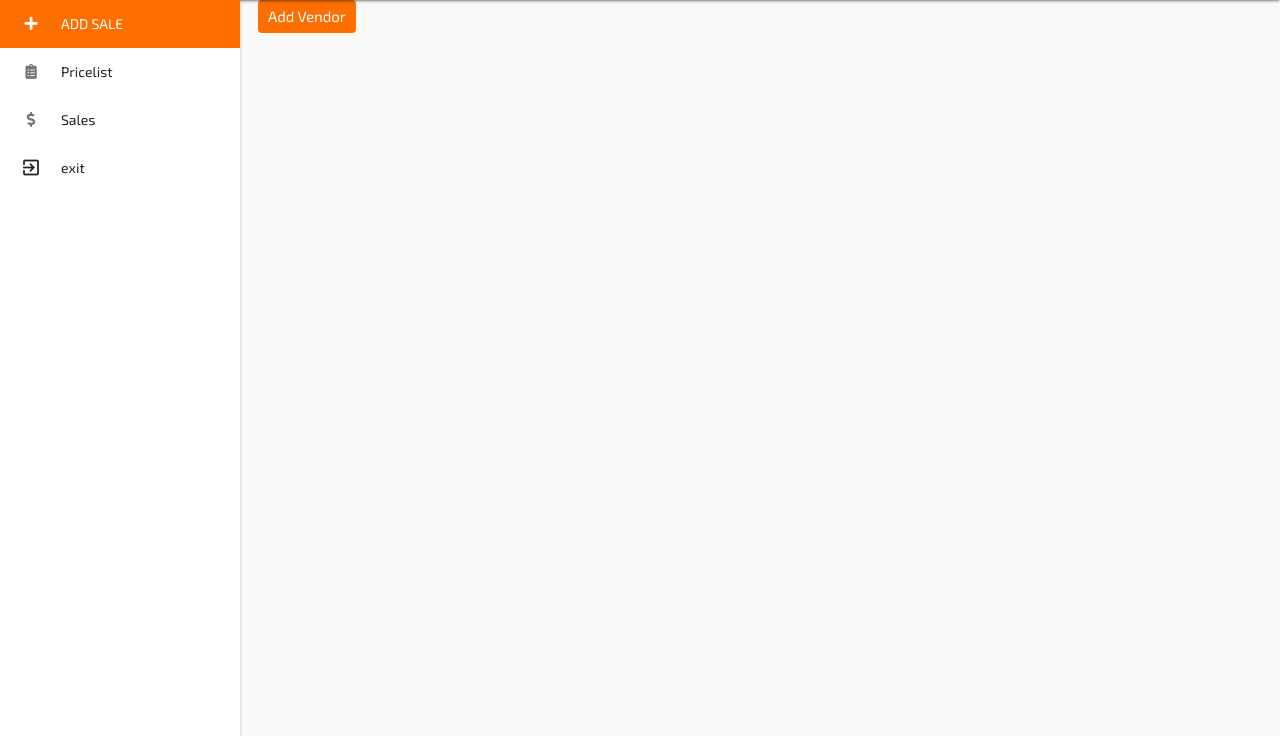
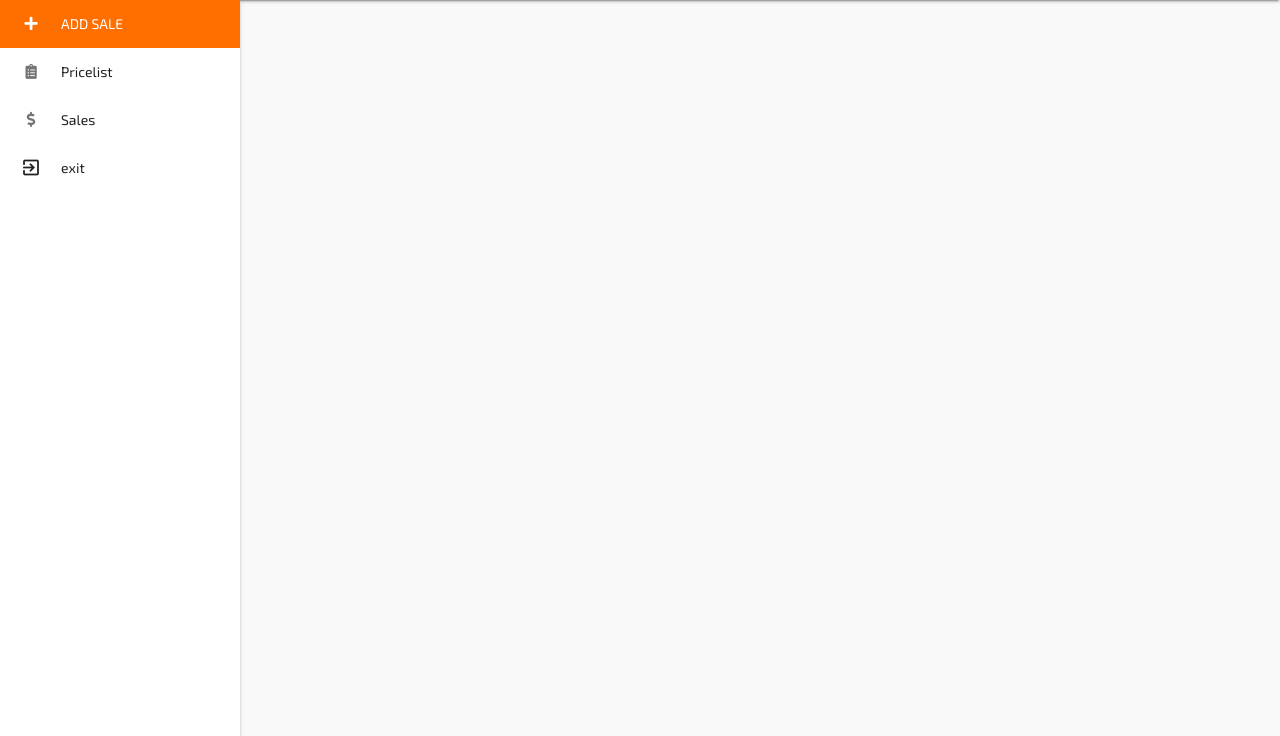
Before and after one commit to iratusbison/booking, a Django app: page /dashboard/ in a window 1280 px wide. Shown: the part 64-800 px from the top of the page. Run offline with Django 4.2, Linux system fonts and the light colour scheme; a user stored in the database is signed in; some libraries are stand-ins or nearby versions; some web fonts are replaced.

Commit message:
Update dashboard.html

```diff
--- a/baseapp/templates/core/dashboard.html
+++ b/baseapp/templates/core/dashboard.html
@@ -186,57 +186,6 @@ table.clean tr {
     <!-- START CONTENT -->
     {% block dashboard_content %}
 
-<style>
-/* Your existing styles... */
-
-/* Add this CSS class for the orange button */
-.orange-button {
-  background-color: #ff6f00;
-  color: #fff;
-  padding: 5px 10px;
-  border: none;
-  border-radius: 4px;
-  cursor: pointer;
-}
-.vendor-name {
-  font-family: 'YourDesiredFont', sans-serif; /* Replace 'YourDesiredFont' with the actual font name */
-  font-size: 18px; /* Adjust the font size as needed */
-  font-weight: bold; /* Adjust the font weight as needed */
-  color: black; /* Adjust the text color as needed */
-}
-</style>
-<section id="content">
-  <div class="container">
-    <form method="post" action="">
-      {% csrf_token %}
-      {{ form.as_p }}
-      <button type="submit" class="orange-button">Add Vendor</button>
-    </form>
-    <table>
-      {% for vendor in vendors %}
-      <tr>
-        <td class="vendor-cell">
-          <h4 class="vendor-name">{{ vendor.name }}</h4>
-        </td>
-        <td class="vendor-cell">
-          <div class="vendor-notes-box">
-            <h4 class="vendor-name">{{ vendor.notes }}</h4>
-          </div>
-        </td>
-        <td>
-          <form method="post" action="{% url 'delete_vendor' vendor.id %}">
-            {% csrf_token %}
-            <button type="submit" class="orange-button">Delete</button>
-          </form>
-        </td>
-      </tr>
-      {% endfor %}
-    </table>
-  </div>
-</section>
-
-
-
 
 
 
```
